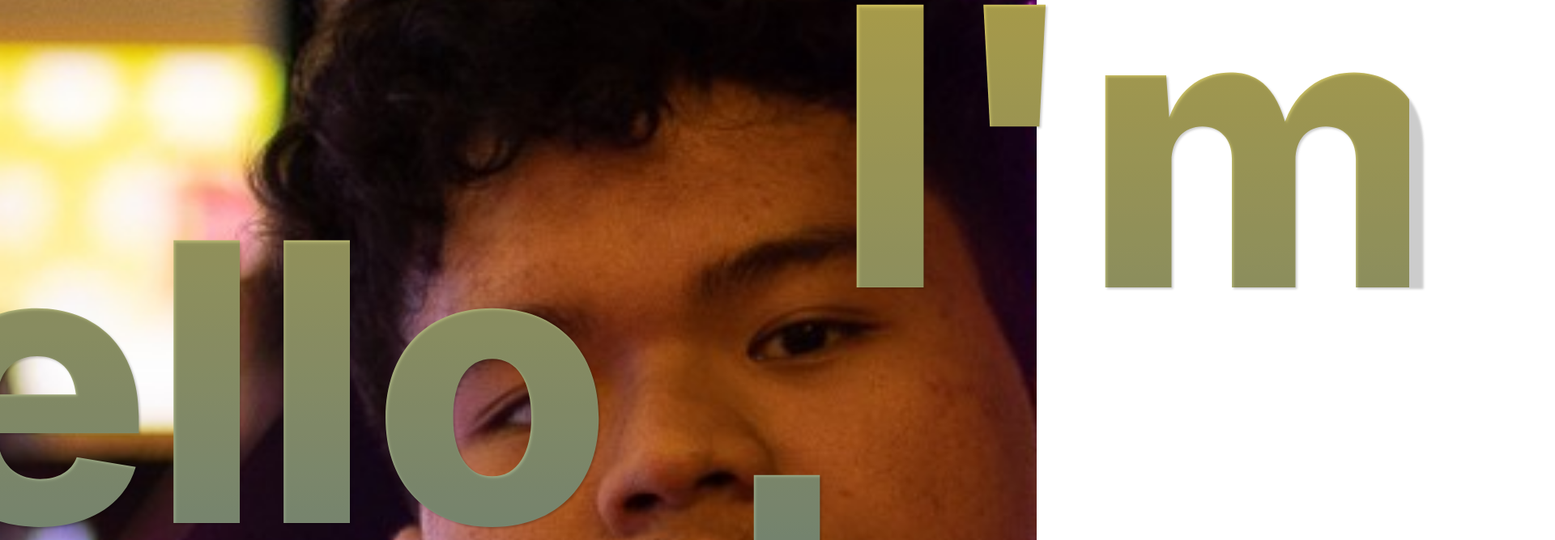
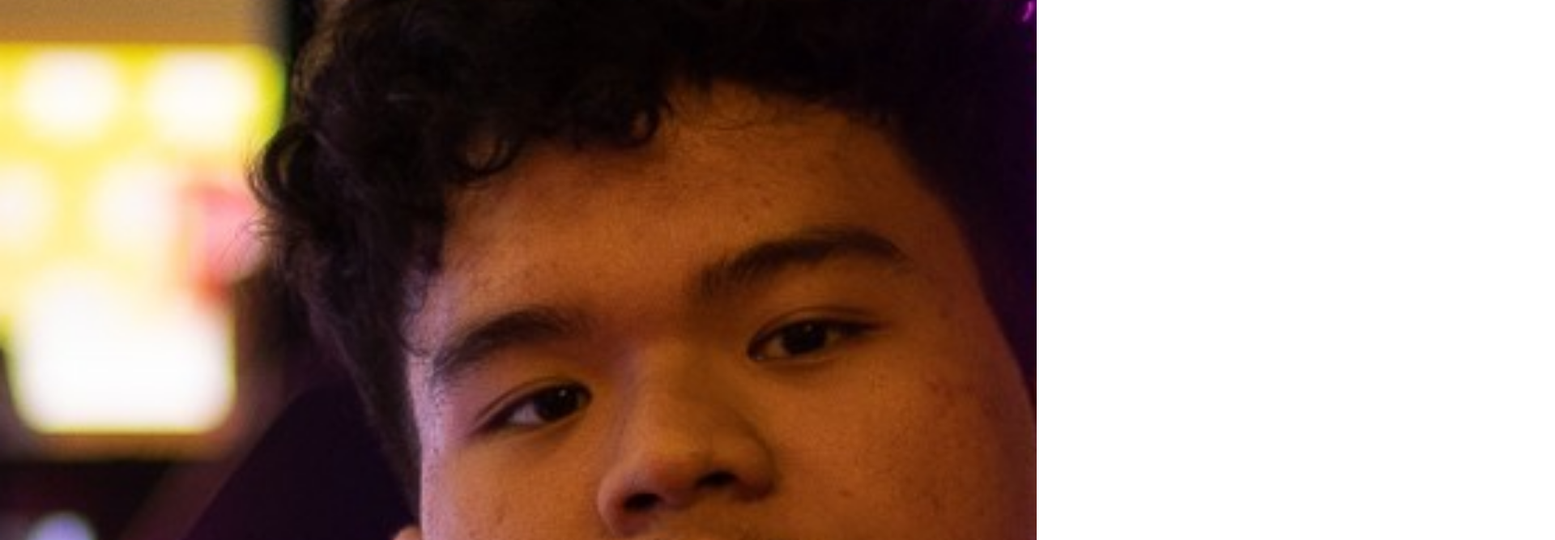
Before and after one commit to Ranga428/ReactPortfolio, a React (Create React App) app: page / in a window 1280 px wide. Shown: the part 409-1076 px from the top of the page at 81% size, 1920 px wide, since content can reach past the window. Built offline with nearby package versions, Linux system fonts and the light colour scheme.

Commit message:
Fixed AppText

```diff
--- a/src/App.css
+++ b/src/App.css
@@ -58,13 +58,17 @@ h1 {
 
 .text-container {
   color:rgb(223, 178, 82);
-  display:flex;
+  display:grid;
   height: 1500px;
   flex-flow: column wrap;
-  justify-content: center;
-  align-items: flex-start;
   padding-bottom: 900px;
-  padding-right: 900px;
+  padding-right: 3000px;
+
+}
+
+.text-main {
+  display:flex;
+  justify-content: flex-start;
   font-size: 30rem;
   font-weight: 800;
   text-shadow:5px 10px 10px rgba(0, 0, 0, 0.5);
@@ -75,15 +79,14 @@ h1 {
   color: transparent;
   text-shadow: 2px 2px 3px rgba(0, 0, 0, 0.2);
   opacity: 100%;
+
 }
-
 
 .sub-gradient-text {
     display:flex;
-    height: 2000px;
     flex-direction: column;
-    justify-content: flex-start;
-    align-items: center;
+    justify-content: flex-end;
+    align-items: flex-start;
     font-size: 5rem;
     font-weight: bold;
     background-image: linear-gradient(45deg, #a1c4fd, #c2e9fb);
--- a/src/App.js
+++ b/src/App.js
@@ -21,13 +21,13 @@ function App() {
       }}
     >
       <div class="text-container">
-          <div class="text-item">Hello</div>
-          <div class="text-item">I'm Jenel</div>
-          <p class="sub-gradient-text">
-          <p> A computer engineer, I'm not just a problem-solver; </p>
-          <p> I'm an architect of innovation. I thrive on transforming </p>
-          <p> complex challenges into elegant, efficient digital solutions. </p>
-      </p>
+          <div class="text-main">Hello</div>
+          <div class="text-main">I'm Jenel</div>
+          <div class="sub-gradient-text">
+            <p> A computer engineer, I'm not just a problem-solver; </p>
+            <p> I'm an architect of innovation. I thrive on transforming </p>
+            <p> complex challenges into elegant, efficient digital solutions. </p>
+          </div>
       </div>
     </div>
   );
```
